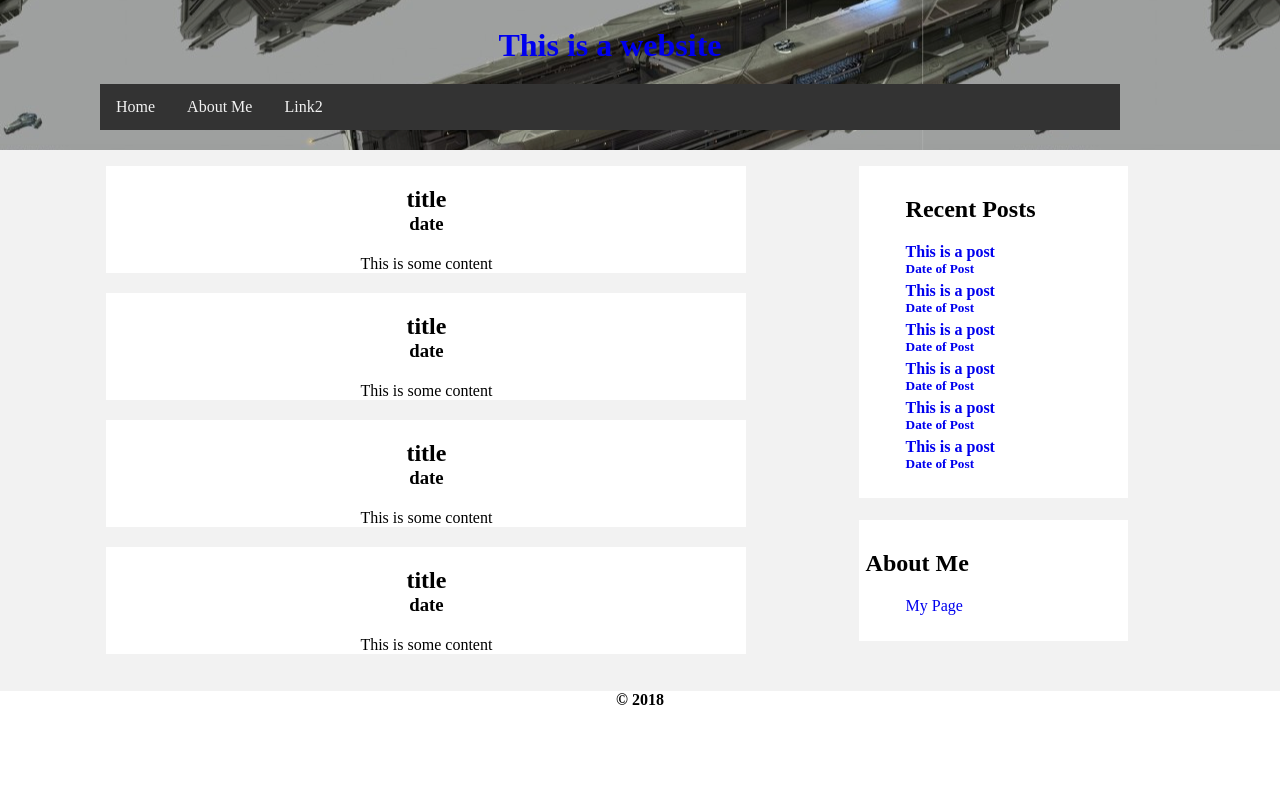
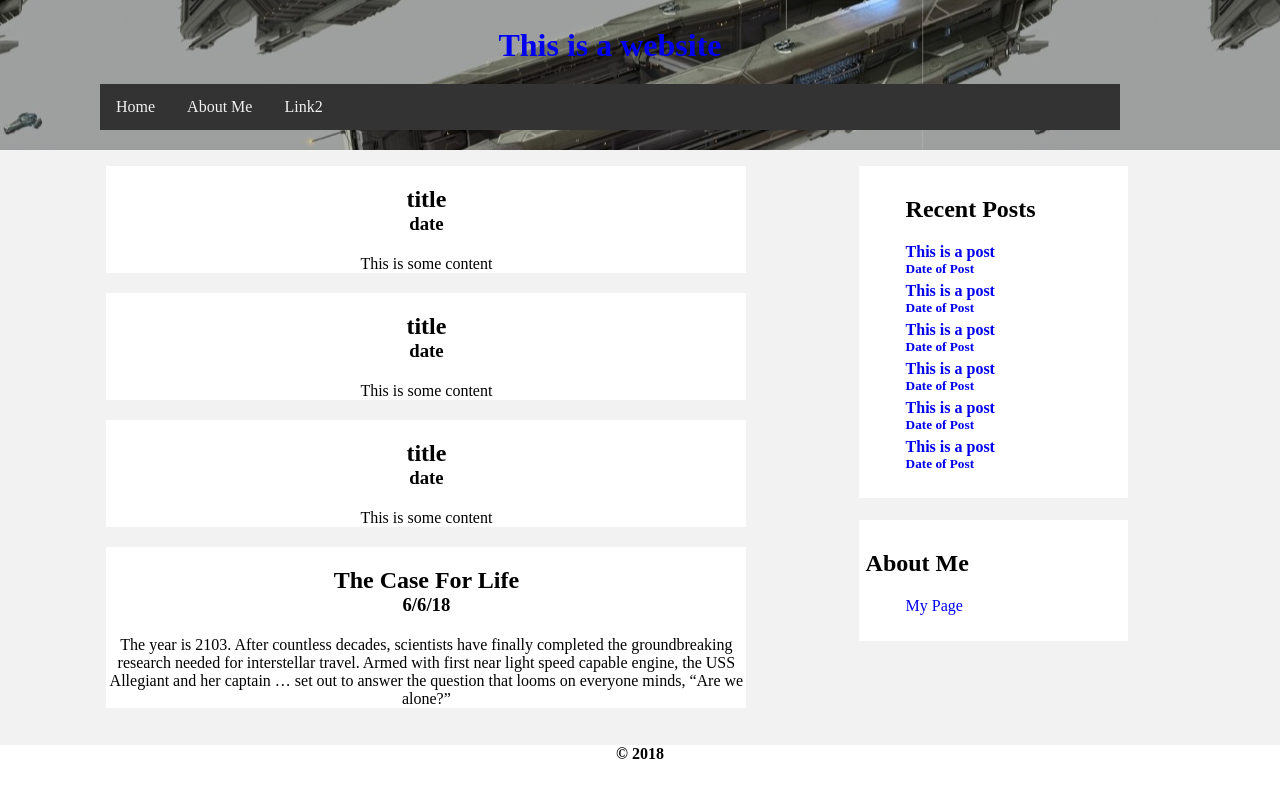
Before and after one commit to nipayne/nipayne.github.io, a plain HTML site: page index.html in a window 1280 px wide. Drawn offline with Linux system fonts and the light colour scheme.

Commit message:
Update index.html

```diff
--- a/index.html
+++ b/index.html
@@ -63,14 +63,14 @@
 					</header>
 					<div class="content1">This is some content</div>
 				</article>
-				<article class="article4">
+				<article class="Beginning">
 					<header class="header">
-						<h2 class="title"> title</h2>
+						<h2 class="title"> The Case For Life</h2>
 						<h3 class="date2">
-							date
+							6/6/18
 						</h3>
 					</header>
-					<div class="content1">This is some content</div>
+					<div class="content1">The year is 2103.  After countless decades, scientists have finally completed the groundbreaking research needed for interstellar travel.  Armed with first near light speed capable engine, the USS Allegiant and her captain … set out to answer the question that looms on everyone minds, “Are we alone?”</div>
 				</article>
 
 			</div>
```
